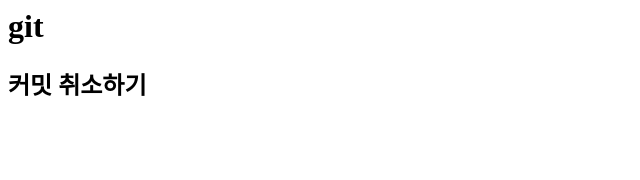
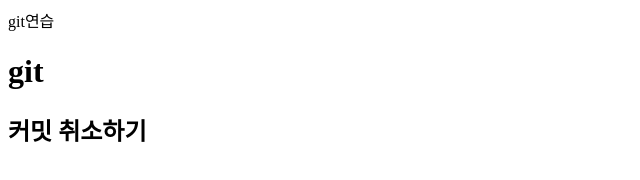
Before and after one commit to JaeHyuna/GitHub, a plain HTML site: page index.html in a window 1280 px wide. Shown: the whole page, without its empty margins (0-640 px from the left). Drawn offline with Linux system fonts and the light colour scheme.

Commit message:
ㄴㅁㅇ

```diff
--- a/index.html
+++ b/index.html
@@ -1,4 +1,6 @@
-<html><body>
+<html>
+<head>git연습</head>
+<body>
 
 <h1>git</h1>
 <h2>커밋 취소하기</h2>
```
